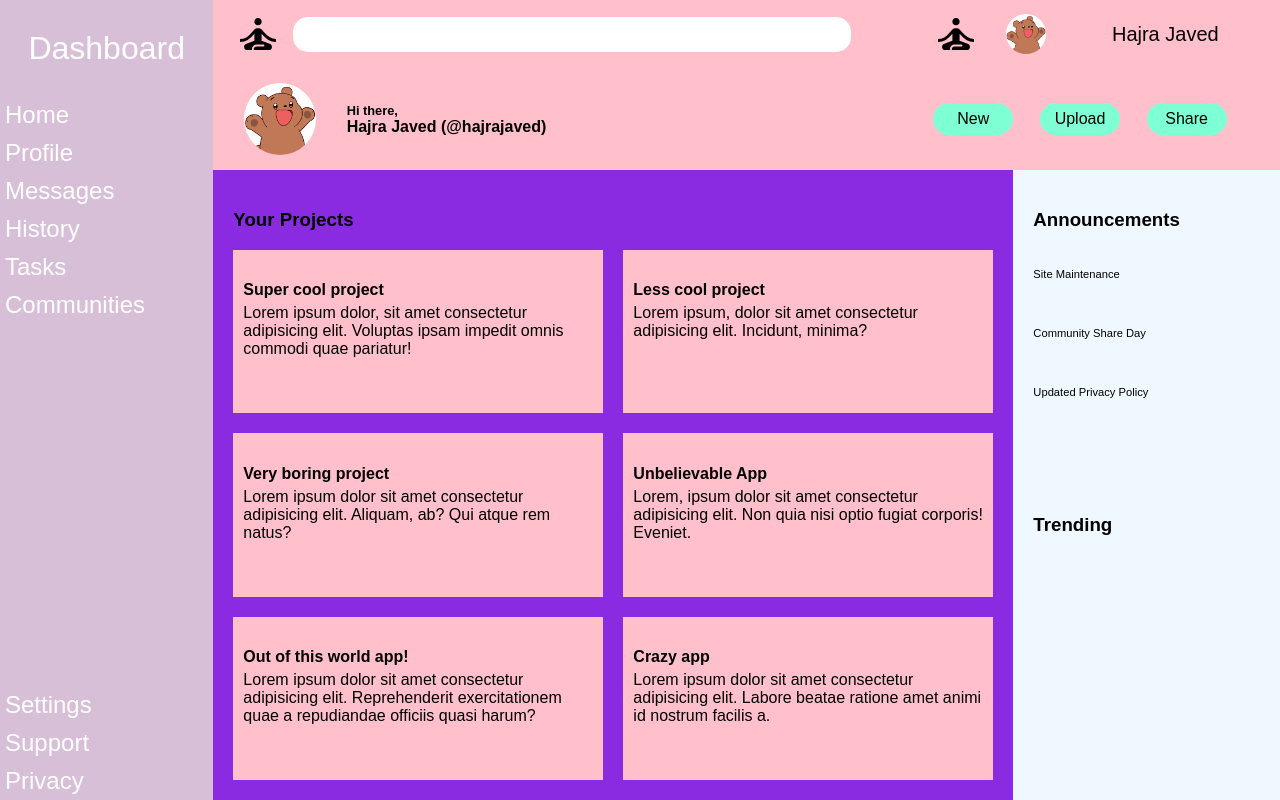
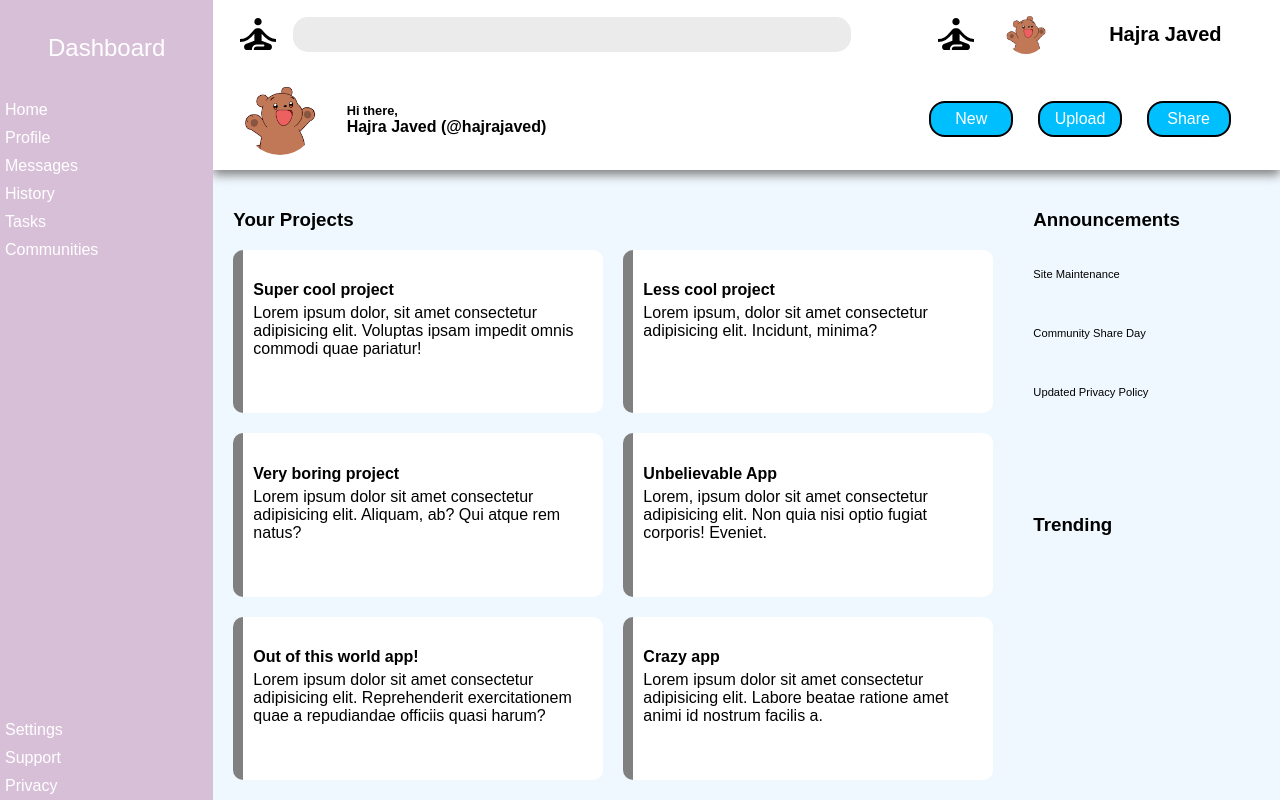
Before and after one commit to hajra-javed/admin-dashboard, a plain HTML site: page index.html in a window 1280 px wide. Drawn offline with Linux system fonts and the light colour scheme.

Commit message:
changed colors

```diff
--- a/style.css
+++ b/style.css
@@ -9,7 +9,7 @@ body{
     display: grid;
     grid-template-columns: 1fr 5fr;
     grid-template-rows: 1fr 5fr;
-    background-color: skyblue;
+    /* background-color: skyblue; */
 }
 .header {
     display: grid;
@@ -17,7 +17,8 @@ body{
     grid-template-columns: 1fr;
     grid-column: 2 / -1;
     grid-row: 1 / 2;
-    background-color: pink;
+    /* background-color: pink; */
+    box-shadow: 0px 5px 10px grey;
 }
 
 .header .top{
@@ -45,6 +46,7 @@ body{
     border-radius: 15px;
     border: none;
     padding: 10px;
+    background-color: #ebebeb;
 }
 
 .header .top > .notifications{
@@ -70,6 +72,7 @@ body{
     grid-column: 6;
     grid-row: 1;
     font-size: 1.25rem;
+    font-weight: bolder;
 }
 
 .header .bottom{
@@ -102,13 +105,15 @@ body{
 }
 
 .header .bottom .options{
-    background-color: aquamarine;
+    background-color: deepskyblue;
     width: 5em;
     height: 2em;
     display: grid;
     align-items: center;
     justify-content: center;
     border-radius: 1em;
+    color: white;
+    border: solid 2px black;
 }
 
 .options.new{
@@ -131,6 +136,7 @@ body{
     background-color: thistle;
     display: grid;
     grid-template-rows: 12vh repeat(2, 1fr);
+    background-color: thistle;
     color: white;
 }
 
@@ -139,7 +145,7 @@ body{
 }
 
 .dashboard{
-    font-size: 2rem;
+    font-size: 1.5rem;
     display: grid;
     justify-content: center;
     align-items: center;
@@ -150,7 +156,7 @@ body{
 }
 
 .sidebar a{
-    font-size: 1.5rem;
+    /* font-size: 1.5rem; */
     text-decoration: none;
     color: white;
 }
@@ -158,11 +164,14 @@ body{
 .main-content{
     display: grid;
     grid-template-columns: 3fr 3fr 2fr;
+    background-color: aliceblue;
+    position: relative;
+    z-index: -1;
 }
 
 .projects{
     grid-column: 1 / span 2;
-    background-color: blueviolet;
+    /* background-color: blueviolet; */
     display: grid;
     grid-template-columns: 1fr 1fr;
     grid-template-rows: 5vh repeat(3, 1fr);
@@ -175,15 +184,17 @@ body{
 }
 
 .project{
-    background-color: pink;
+    background-color: white;
     padding: 10px;
+    border-radius: 10px;
+    border-left: solid 10px grey;
 }
 
 .right-pane{
     grid-column: 3;
     display: grid;
     grid-template-rows: 1fr 1fr;
-    background-color:  aliceblue;
+    /* background-color:  aliceblue; */
     gap: 20px;
     padding: 20px;
 }
```
